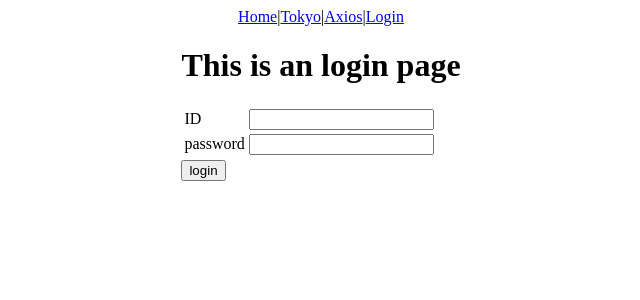
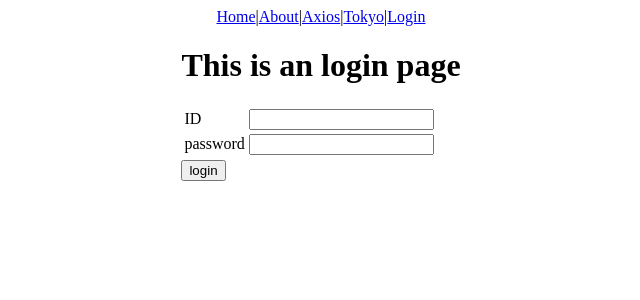
Before and after one commit to lum1narie/dbserver_frontend_naro, a Vue app: page /login in a window 1280 px wide. Shown: the top 300 px of the page, without its empty margins (319-959 px from the left). Built offline with nearby package versions, Linux system fonts and the light colour scheme; no server answers.

Commit message:
ログインが必要なページを閲覧する際、自動でログインページに遷移するようにした

```diff
--- a/package.json
+++ b/package.json
@@ -2,7 +2,7 @@
   "name": "db_frontend_naro",
   "version": "0.0.0",
   "scripts": {
-    "dev": "vite",
+    "dev": "vite --host",
     "build": "vite build",
     "serve": "vite preview"
   },
--- a/src/App.vue
+++ b/src/App.vue
@@ -1,19 +1,14 @@
 <template>
-  <main>
-    <div :class="$style.container">
-      <header :class="$style.header">
-        <router-link to="/">Home</router-link>
-        |
-        <router-link to="/city/Tokyo">Tokyo</router-link>
-        |
-        <router-link to="/axios">Axios</router-link>
-        |
-        <router-link to="/login">Login</router-link>
-      </header>
-
-      <router-view />
+  <div id="app" :class="$style.container">
+    <div id="nav" :class="$style.header">
+      <router-link to="/">Home</router-link> |
+      <router-link to="/about">About</router-link> |
+      <router-link to="/axios">Axios</router-link> |
+      <router-link to="/city/Tokyo">Tokyo</router-link> |
+      <router-link to="/login">Login</router-link>
     </div>
-  </main>
+    <router-view />
+  </div>
 </template>
 
 <style module>
--- a/src/main.js
+++ b/src/main.js
@@ -2,10 +2,23 @@ import { createApp } from "vue";
 import App from "./App.vue";
 import { routes } from "./routes";
 import { createRouter, createWebHistory } from "vue-router";
+import axios from "axios";
 
 const router = createRouter({
   history: createWebHistory(),
   routes,
 });
 
+router.beforeEach(async (to, from) => {
+  try {
+    await axios.get("/api/whoami");
+  } catch (_) {
+    if (to.meta.isPublic) {
+      return true;
+    }
+    return "/login";
+  }
+  return true;
+})
+
 createApp(App).use(router).mount("#app");
--- /dev/null
+++ b/src/pages/City.vue
@@ -0,0 +1,33 @@
+<template>
+  <div>
+    <h1>
+      {{ cityName }}
+    </h1>
+    <div v-if="cityInfo">{{ cityInfo }}</div>
+    <div v-else>街が見つかりませんでした</div>
+  </div>
+</template>
+
+<script>
+import axios from "axios";
+import { ref, onMounted } from "vue";
+
+export default {
+  name: "City",
+  props: {
+    cityName: {
+      type: String,
+      required: true,
+    },
+  },
+  setup(props) {
+    console.log(props.cityName);
+    const cityInfo = ref();
+    onMounted(async () => {
+      const res = await axios.get("/api/cities/" + props.cityName);
+      cityInfo.value = res.data;
+    });
+    return { cityInfo };
+  },
+};
+</script>
--- a/src/routes.js
+++ b/src/routes.js
@@ -2,31 +2,35 @@ import Home from "./pages/Home.vue";
 import NotFound from "./pages/NotFound.vue";
 import Axios from "./pages/Axios.vue";
 import Login from "./pages/Login.vue";
+import City from "./pages/City.vue";
 
 export const routes = [
   {
     path: "/",
     name: "home",
     component: Home,
-    meta: {
-      isPublic: true,
-    },
+    meta: { isPublic: true },
   },
   {
     path: "/axios",
     name: "axios",
     component: Axios,
-    meta: {
-      isPublic: true,
-    },
   },
   {
     path: "/login",
     name: "login",
     component: Login,
-    meta: {
-      isPublic: true,
-    },
+    meta: { isPublic: true },
   },
-  { path: "/:path(.*)", component: NotFound },
+  {
+    path: "/city/:cityName",
+    name: "city",
+    component: City,
+    props: true,
+  },
+  {
+    path: "/:path(.*)",
+    component: NotFound,
+    meta: { isPublic: true },
+  },
 ];
--- a/vite.config.js
+++ b/vite.config.js
@@ -4,11 +4,13 @@ import vue from "@vitejs/plugin-vue";
 // https://vitejs.dev/config/
 export default defineConfig({
   plugins: [vue()],
-  proxy: {
-    "^/api": {
-      target: process.env.VUE_APP_SERVER,
-      changeOrigin: true,
-      rewrite: (path) => path.replace(/^\/api/, "/"),
+  server: {
+    proxy: {
+      "/api": {
+        target: "http://118.27.3.20:10101",
+        changeOrigin: true,
+        rewrite: (path) => path.replace(/^\/api/, "/"),
+      },
     },
   },
 });
```
Also changed, not shown: 1 other file (tests, documents, lock files or other folders).
